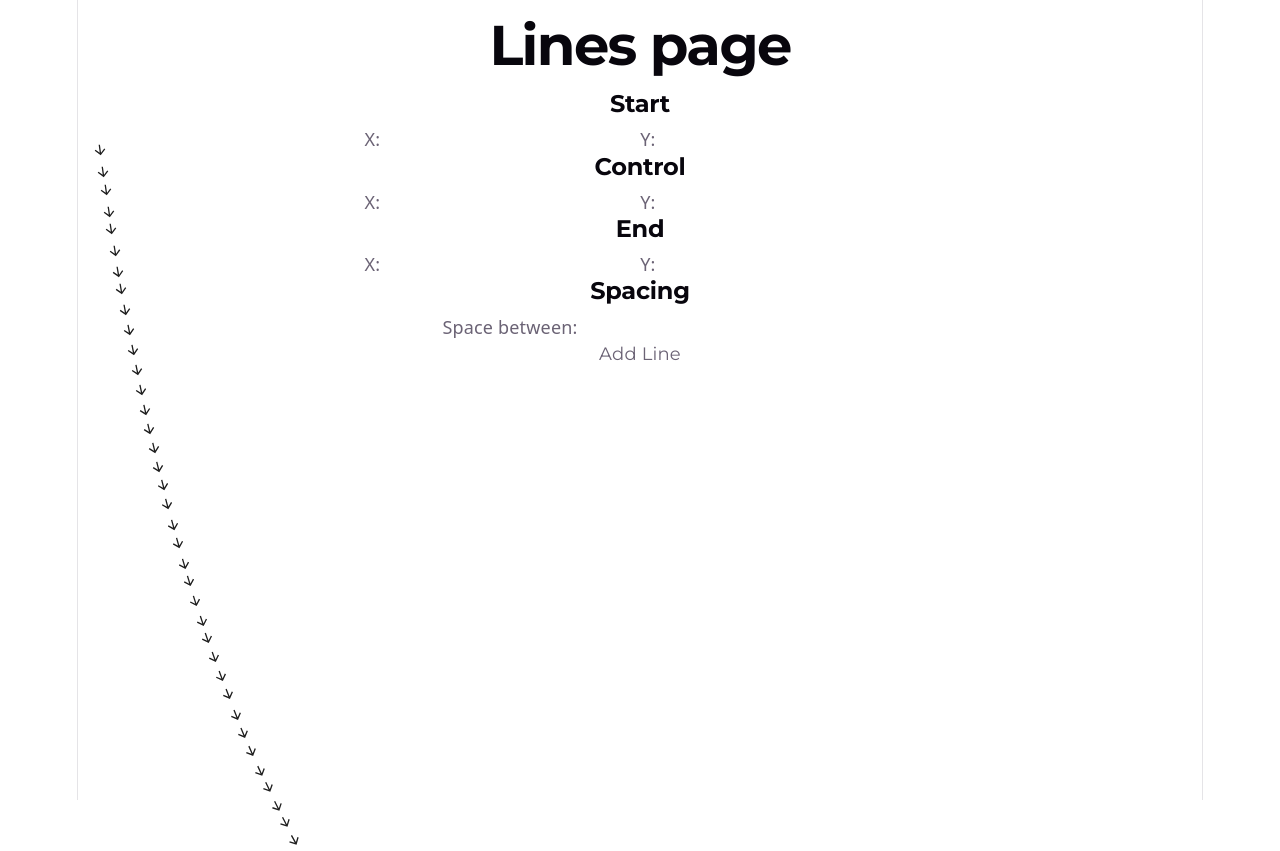
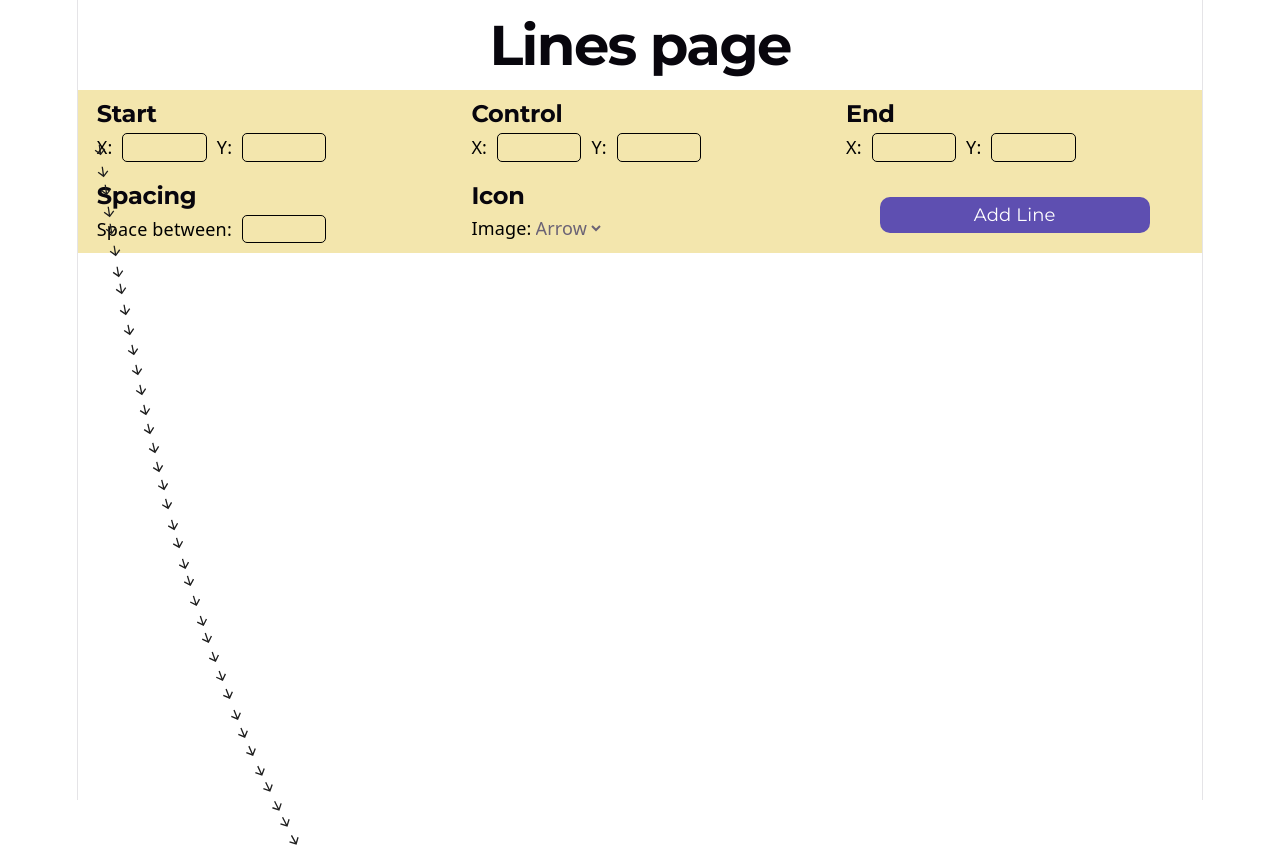
Before and after one commit to Jimmy-Le/CART470Project, a React (Vite) app in the folder interactive-map-app/: page /Lines in a window 1280 px wide. Built offline with nearby package versions, Linux system fonts and the light colour scheme; a web font is replaced by a local one.

Commit message:
Form looks nice?
Doesn't match the website vibe but that's for later

```diff
--- a/interactive-map-app/src/App.css
+++ b/interactive-map-app/src/App.css
@@ -248,11 +248,40 @@ h1,h2{
     }
 
 
-    .defaultLine :hover{
-      background-color: red;
+    #connectionsEditor input{
+      width: 25%;
+      margin: 0px 10px;
+      border: solid, black, 0.5px;
+      border-radius: 5px;
+    }
+    #connectionsEditor label{
+      color: black;
+    }
 
+    #connectionsEditor div{
+      width: 30%;
+      padding-top: 10px;
+      padding-bottom: 10px;
     }
-       .defaultLine{
-      background-color: green;
 
+    #connectionsEditor h2{
+      margin-bottom:5px;
     }
+
+    #connectionsEditor{
+      text-align:left;
+      display:flex;
+      justify-content:space-around;
+      flex-wrap:wrap;
+      background-color: rgb(243, 230, 173);
+    }
+
+    #addLineButton{
+      background-color: #5e4fb1;
+      color: white;
+      border-radius: 10px;
+      width: 80%;
+      height: 60%;
+      margin-top:15px;
+      margin-left: 10%;
+    }
--- a/interactive-map-app/src/components/connectionLinesEditor.jsx
+++ b/interactive-map-app/src/components/connectionLinesEditor.jsx
@@ -20,30 +20,50 @@ function ConnectionsEditor() {
   return (
       <div>
           <form id = "connectionsEditor">
+          <div>
           <h2>Start</h2>
           <label for="startX">X:</label>
           <input type="text" id="startX" name="startX"/>
           <label for="startY">Y:</label>
           <input type="text" id="startY" name="startY"/>
+          </div>
 
+
+          <div>
           <h2>Control</h2>
           <label for="controlX">X:</label>
           <input type="text" id="controlX" name="controlX"/>
           <label for="controlY">Y:</label>
           <input type="text" id="controlY" name="controlY"/>
+          </div>
 
+          <div>
           <h2>End</h2>
           <label for="endX">X:</label>
           <input type="text" id="endX" name="endX"/>
           <label for="endY">Y:</label>
           <input type="text" id="endY" name="endY"/>
+          </div>
 
+          <div>
           <h2>Spacing</h2>
           <label for="spacing">Space between:</label>
           <input type="text" id="spacing" name="spacing"/>
+          </div>
 
-          <br/>
-          <button onClick={addLine}>Add Line</button>
+          <div>
+            <h2>Icon</h2>
+            <label for="lineIcon">Image:</label>
+
+            <select name="lineIcon" id="lineIcon">
+              <option value="arrow">Arrow</option>
+              <option value="bird">Bird</option>
+            </select>
+          </div>
+
+          <div>
+          <button onClick={addLine} id="addLineButton">Add Line</button>
+          </div>
           </form>
 
 
```
